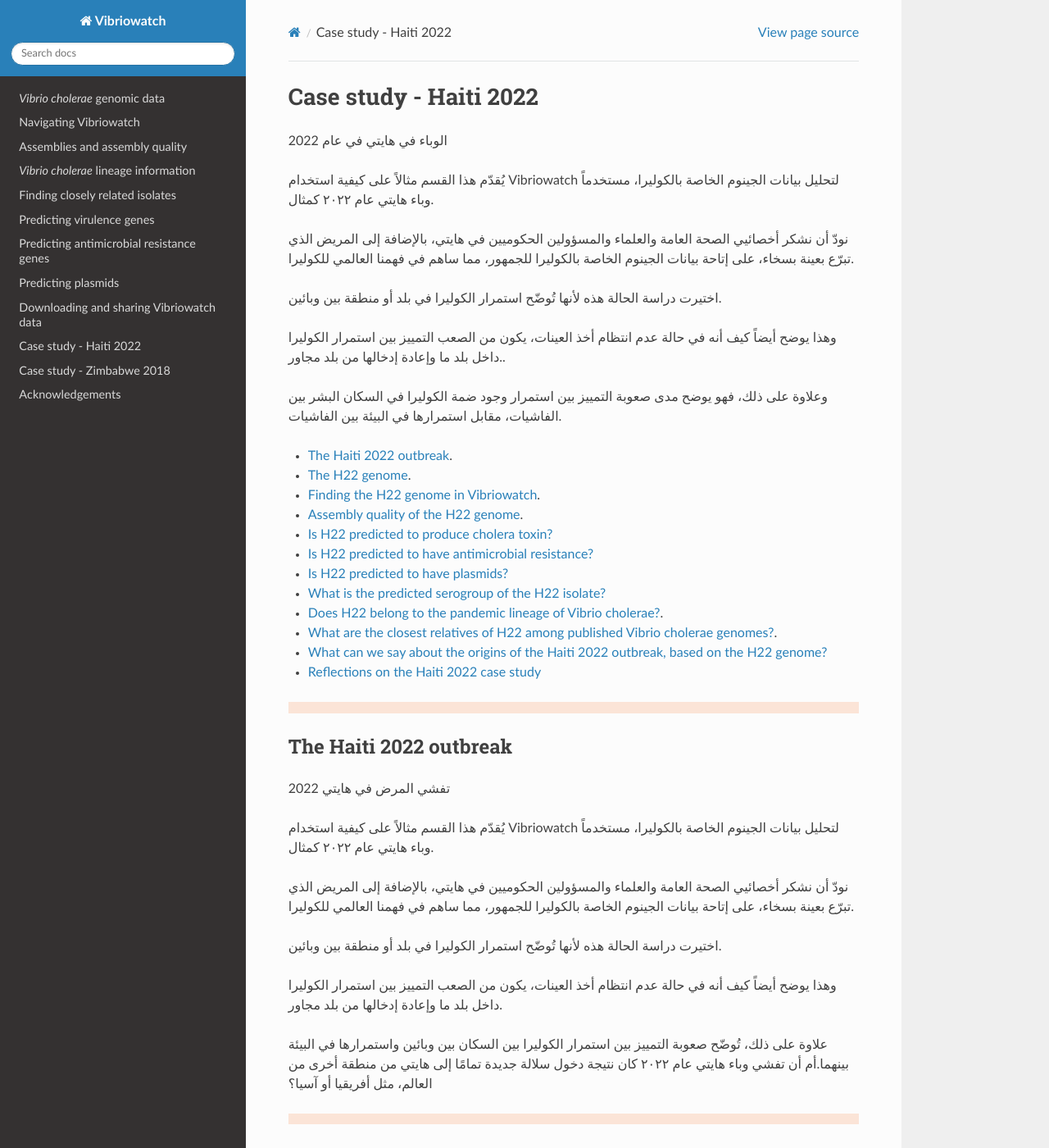
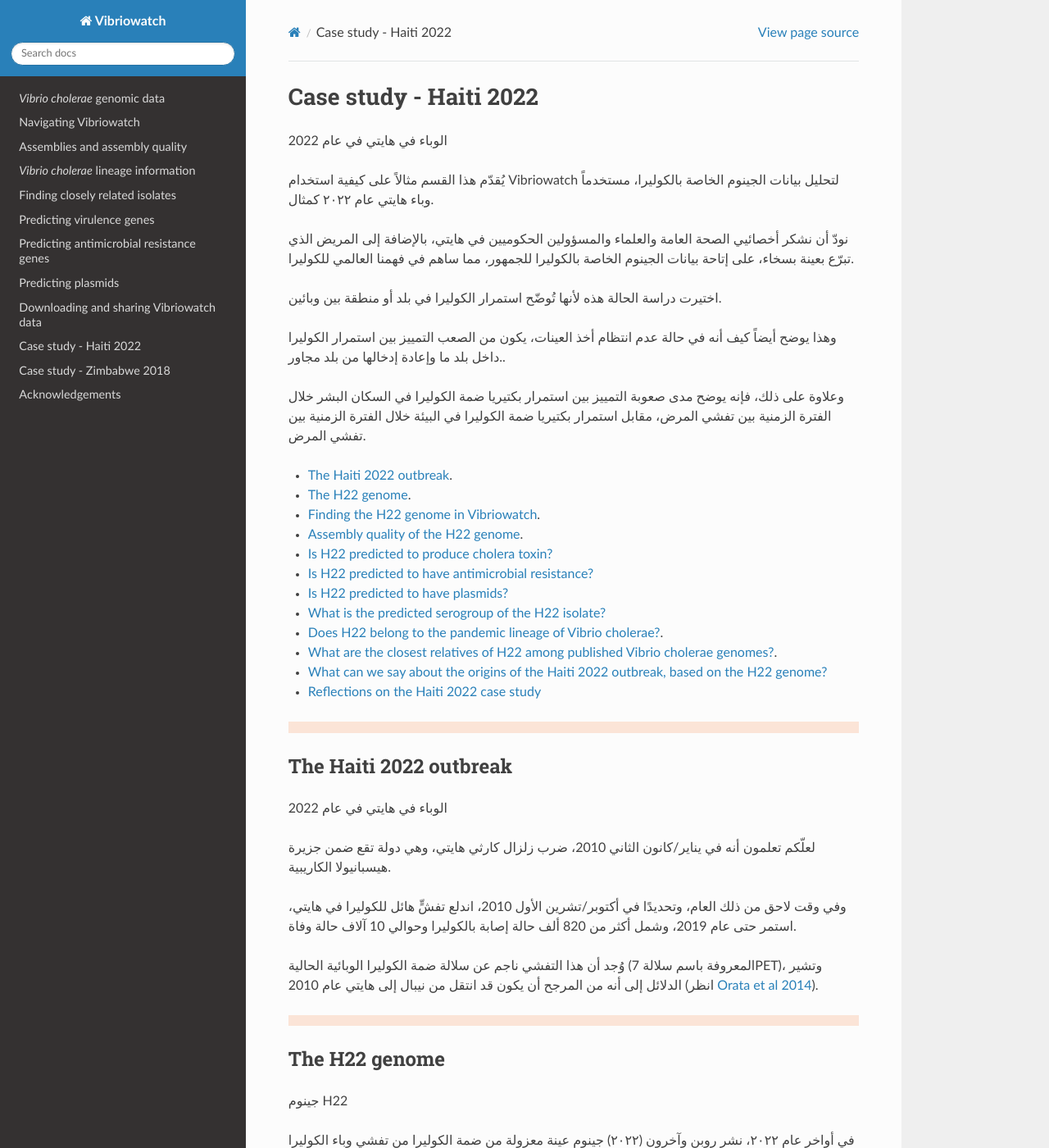
Before and after one commit to avrilcoghlan/vibriowatch, a Sphinx documentation site: the page built from docs/source/haiti_arabic.rst, in a window 1280 px wide and 1400 px high. Shown: the whole window at 82% size. Built offline with Sphinx 7.4.7 and the Read the Docs theme 3.1.0, drawn with Linux system fonts in a browser that asks for light colours.

Commit message:
Update haiti_arabic.rst

```diff
--- a/docs/source/haiti_arabic.rst
+++ b/docs/source/haiti_arabic.rst
@@ -11,7 +11,7 @@ Case study - Haiti 2022
 
 وهذا يوضح أيضاً كيف أنه في حالة عدم انتظام أخذ العينات، يكون من الصعب التمييز بين استمرار الكوليرا داخل بلد ما وإعادة إدخالها من بلد مجاور..
 
-وعلاوة على ذلك، فهو يوضح مدى صعوبة التمييز بين استمرار وجود ضمة الكوليرا في السكان البشر بين الفاشيات، مقابل استمرارها في البيئة بين الفاشيات.
+وعلاوة على ذلك، فإنه يوضح مدى صعوبة التمييز بين استمرار بكتيريا ضمة الكوليرا في السكان البشر خلال الفترة الزمنية بين تفشي المرض، مقابل استمرار بكتيريا ضمة الكوليرا في البيئة خلال الفترة الزمنية بين تفشي المرض.
 
 * `The Haiti 2022 outbreak`_.
 * `The H22 genome`_.
@@ -32,17 +32,15 @@ Case study - Haiti 2022
 The Haiti 2022 outbreak
 -----------------------
 
-تفشي المرض في هايتي 2022
+الوباء في هايتي في عام 2022
 
-يُقدّم هذا القسم مثالاً على كيفية استخدام Vibriowatch لتحليل بيانات الجينوم الخاصة بالكوليرا، مستخدماً وباء هايتي عام ٢٠٢٢ كمثال.
+لعلّكم تعلمون أنه في يناير/كانون الثاني 2010، ضرب زلزال كارثي هايتي، وهي دولة تقع ضمن جزيرة هيسبانيولا الكاريبية.
 
-نودّ أن نشكر أخصائيي الصحة العامة والعلماء والمسؤولين الحكوميين في هايتي، بالإضافة إلى المريض الذي تبرّع بعينة بسخاء، على إتاحة بيانات الجينوم الخاصة بالكوليرا للجمهور، مما ساهم في فهمنا العالمي للكوليرا.
+وفي وقت لاحق من ذلك العام، وتحديدًا في أكتوبر/تشرين الأول 2010، اندلع تفشٍّ هائل للكوليرا في هايتي، استمر حتى عام 2019، وشمل أكثر من 820 ألف حالة إصابة بالكوليرا وحوالي 10 آلاف حالة وفاة.
 
-اختيرت دراسة الحالة هذه لأنها تُوضّح استمرار الكوليرا في بلد أو منطقة بين وبائين.
+وُجد أن هذا التفشي ناجم عن سلالة ضمة الكوليرا الوبائية الحالية (المعروفة باسم سلالة 7PET)، وتشير الدلائل إلى أنه من المرجح أن يكون قد انتقل من نيبال إلى هايتي عام 2010 (انظر `Orata et al 2014`_).
 
-وهذا يوضح أيضاً كيف أنه في حالة عدم انتظام أخذ العينات، يكون من الصعب التمييز بين استمرار الكوليرا داخل بلد ما وإعادة إدخالها من بلد مجاور.
-
-علاوة على ذلك، تُوضّح صعوبة التمييز بين استمرار الكوليرا بين السكان بين وبائين واستمرارها في البيئة بينهما.أم أن تفشي وباء هايتي عام ٢٠٢٢ كان نتيجة دخول سلالة جديدة تمامًا إلى هايتي من منطقة أخرى من العالم، مثل أفريقيا أو آسيا؟
+.. _Orata et al 2014: https://pubmed.ncbi.nlm.nih.gov/24699938/
 
 .. image:: HorizontalDivider.png
   :width: 1200
```
